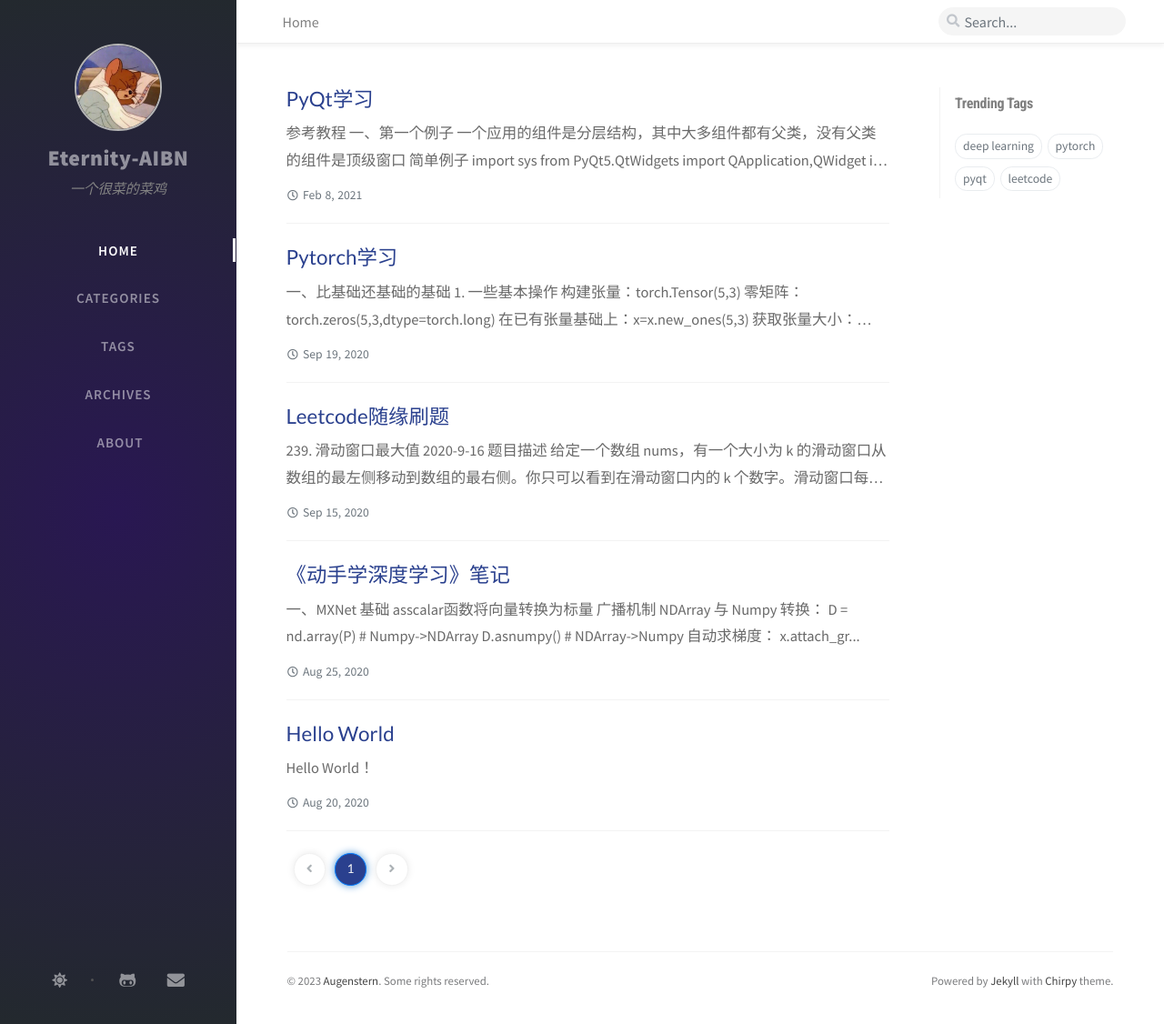
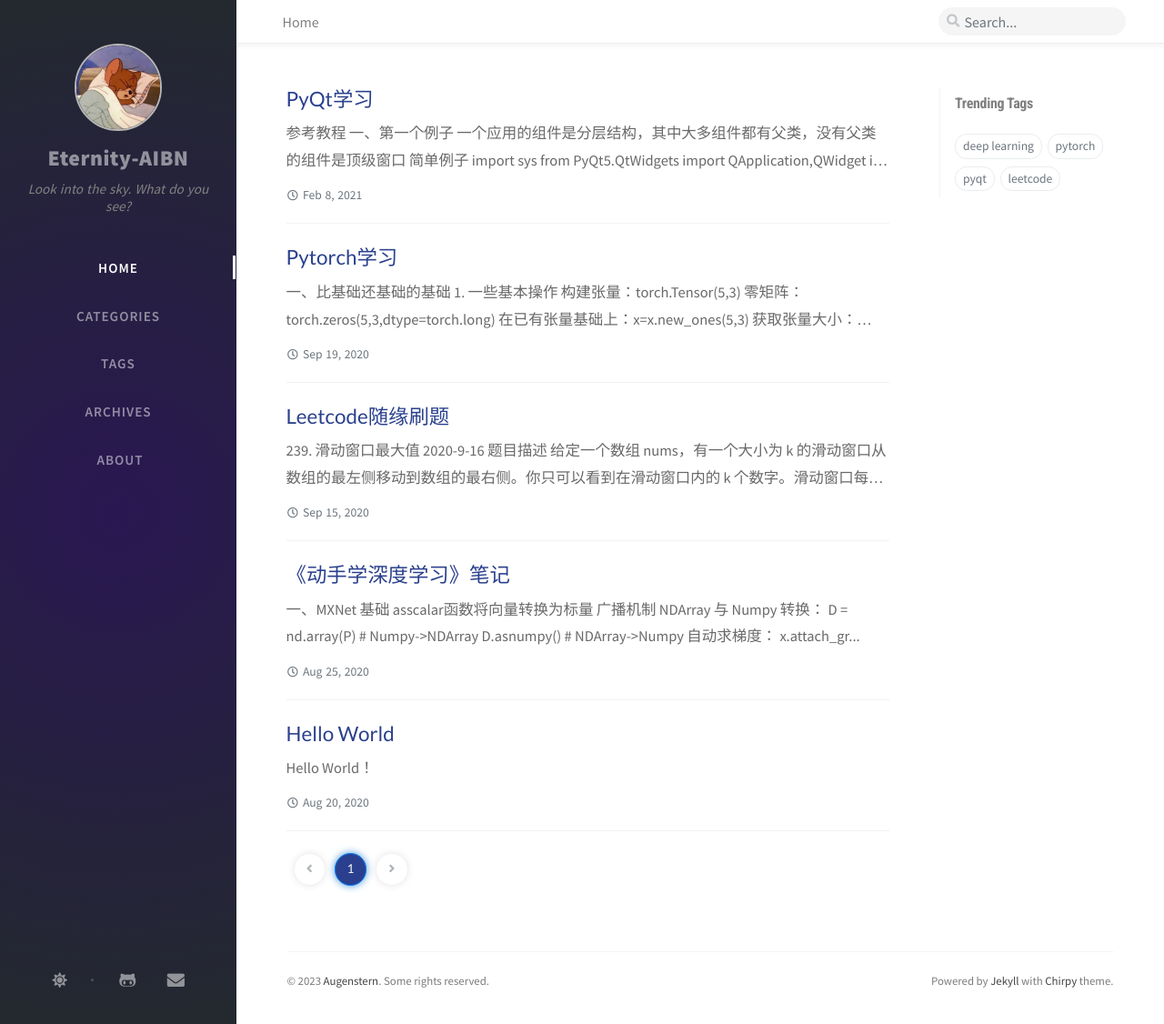
Before and after one commit to Eternity-AIBN/Eternity-AIBN.github.io, a Jekyll site: the page built from index.html, in a window 1280 px wide and 1126 px high. Shown: the whole window at 91% size. Built offline with Jekyll 4.4.1, drawn with Linux system fonts in a browser that asks for light colours; nearby versions of some CDN libraries; the list of posts is cut into pages by our own code; comment, search, counter and statistics services are not loaded.

Commit message:
Add Annotation

```diff
--- a/_config.yml
+++ b/_config.yml
@@ -10,7 +10,7 @@
 
 title: Eternity-AIBN                         # the main title
 
-tagline: 一个很菜的菜鸡  # it will display as the sub-title
+tagline: Look into the sky. What do you see?  # it will display as the sub-title
 
 description: >-                        # used by seo meta and the atom feed
   A minimal, portfolio, sidebar,
--- a/_includes/head.html
+++ b/_includes/head.html
@@ -72,6 +72,7 @@
 
   {% include js-selector.html %}
 
+  <!-- Mathjax -->
   <script type="text/x-mathjax-config">
     MathJax.Hub.Config({
         tex2jax: {
```
Also changed, not shown: other parts of _includes/head.html (+3 -0 lines).
